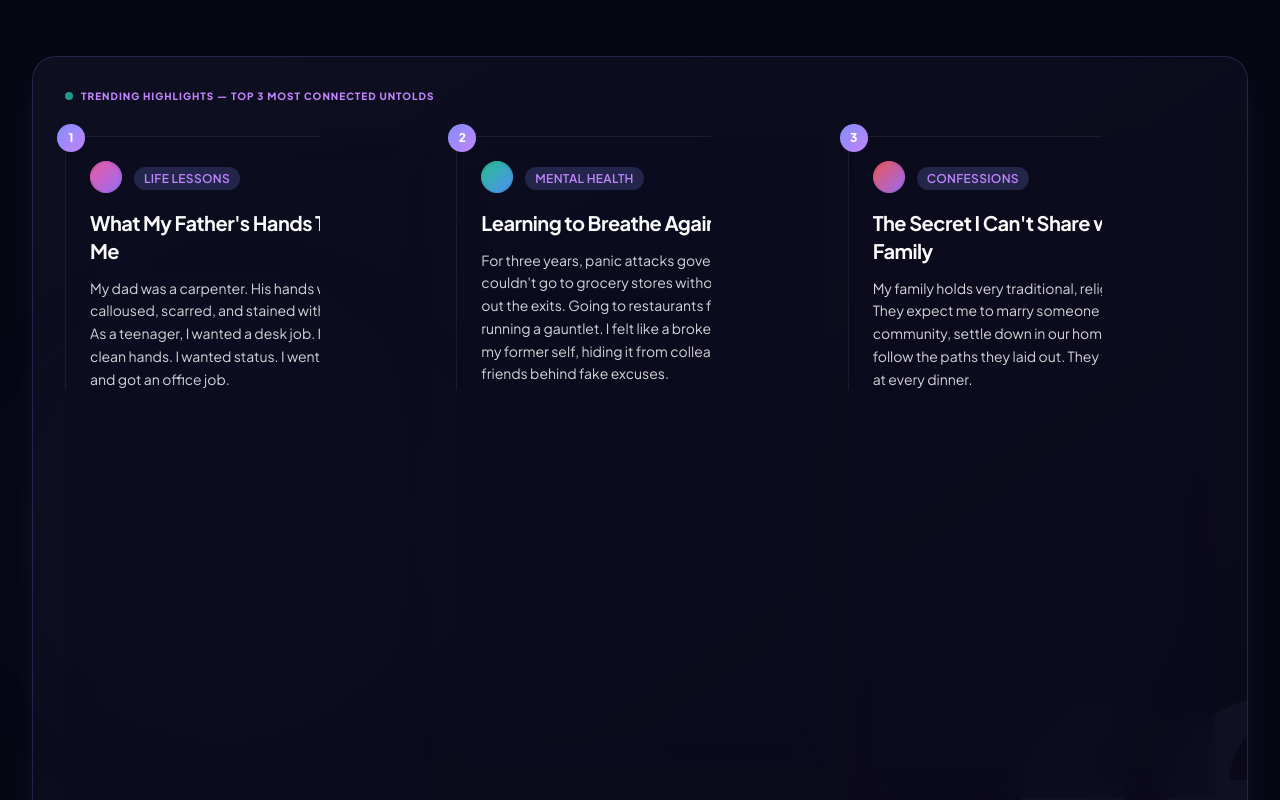
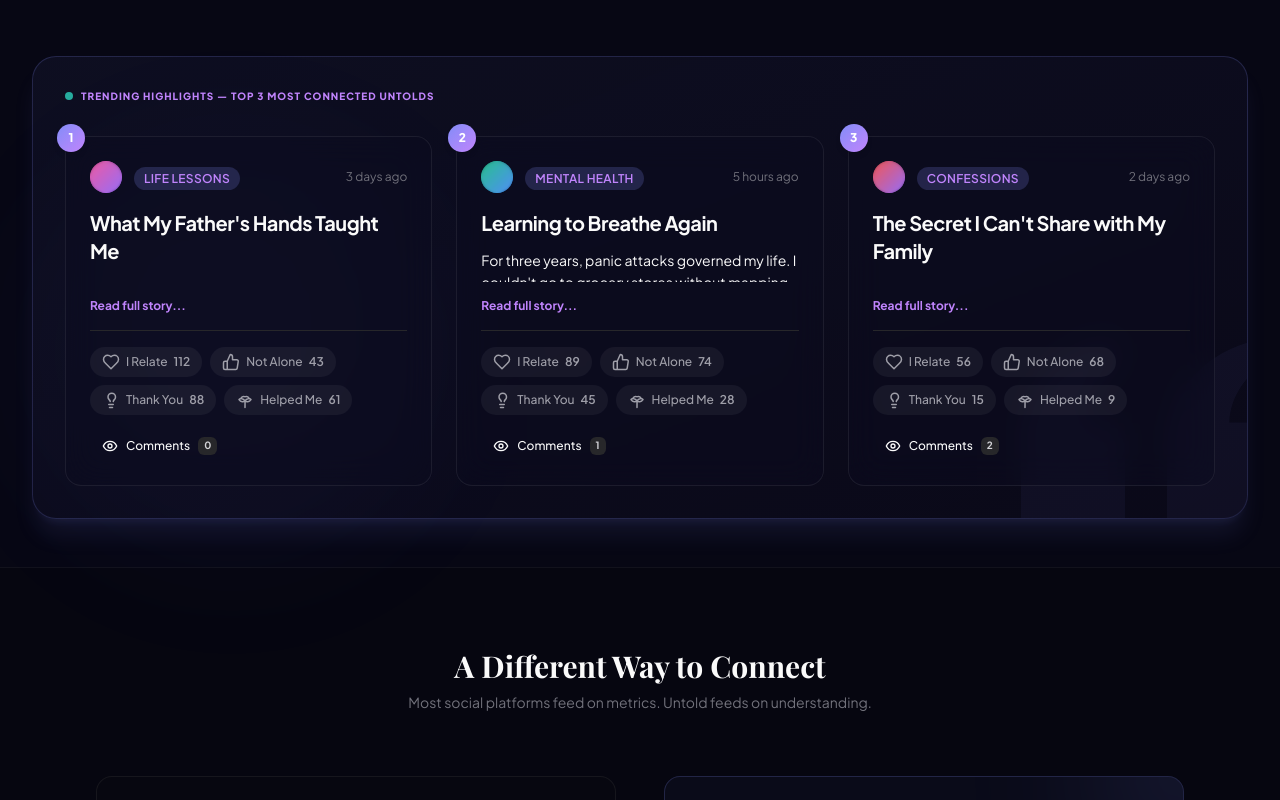
Before and after one commit to warr-dev/untold, a Next.js app: page / in a window 1280 px wide. Shown: the part 940-1740 px from the top of the page. Built offline with nearby package versions, Linux system fonts and the light colour scheme; a web font is replaced by a local one.

Commit message:
feat: enforce uniform card height and add story detail modal

```diff
--- a/src/app/page.tsx
+++ b/src/app/page.tsx
@@ -1,7 +1,7 @@
 "use client";
 
 import React, { useState, useEffect } from "react";
-import { LogoIcon, SunIcon, MoonIcon, PlusIcon, QuoteIcon } from "../components/icons";
+import { LogoIcon, SunIcon, MoonIcon, PlusIcon, QuoteIcon, CloseIcon } from "../components/icons";
 import { StoryCard, StoryProps, ReactionData } from "../components/story-card";
 import { ShareStoryModal } from "../components/share-story-modal";
 
@@ -85,6 +85,7 @@ const CATEGORIES = [
 export default function Home() {
   const [stories, setStories] = useState<StoryProps[]>(INITIAL_STORIES);
   const [activeReactions, setActiveReactions] = useState<{ [storyId: string]: { [key: string]: boolean } }>({});
+  const [detailedStoryId, setDetailedStoryId] = useState<string | null>(null);
   const [selectedCategory, setSelectedCategory] = useState("All");
   const [isModalOpen, setIsModalOpen] = useState(false);
   const [theme, setTheme] = useState<"dark" | "light">("dark");
@@ -335,6 +336,7 @@ export default function Home() {
                     onReactionClick={(type) => handleReaction(story.id, type)}
                     comments={story.comments}
                     onAddComment={(text) => handleAddComment(story.id, text)}
+                    onOpenDetails={() => setDetailedStoryId(story.id)}
                   />
                 </div>
               ))}
@@ -479,6 +481,7 @@ export default function Home() {
                 onReactionClick={(type) => handleReaction(story.id, type)}
                 comments={story.comments}
                 onAddComment={(text) => handleAddComment(story.id, text)}
+                onOpenDetails={() => setDetailedStoryId(story.id)}
               />
             ))}
           </div>
@@ -583,6 +586,46 @@ export default function Home() {
         onClose={() => setIsModalOpen(false)}
         onSubmit={handleCreateStory}
       />
+
+      {/* Story Detail Modal */}
+      {detailedStoryId && stories.find((s) => s.id === detailedStoryId) && (() => {
+        const detailedStory = stories.find((s) => s.id === detailedStoryId)!;
+        return (
+          <div className="fixed inset-0 z-50 flex items-center justify-center p-4">
+            {/* Backdrop */}
+            <div
+              className="absolute inset-0 bg-black/60 backdrop-blur-sm transition-opacity"
+              onClick={() => setDetailedStoryId(null)}
+            />
+
+            {/* Modal Container */}
+            <div className="glass-panel relative w-full max-w-2xl rounded-2xl bg-white dark:bg-[#0d0c24] p-6 shadow-2xl animate-scaleIn transition-all duration-300 border border-zinc-200 dark:border-white/10 max-h-[90vh] overflow-y-auto">
+              {/* Header / Close button */}
+              <div className="flex justify-between items-center pb-4 border-b border-zinc-150 dark:border-white/5 mb-6">
+                <span className="text-xs font-extrabold tracking-widest text-brand-indigo dark:text-brand-lavender uppercase">
+                  Story Details
+                </span>
+                <button
+                  onClick={() => setDetailedStoryId(null)}
+                  className="p-1 rounded-full text-zinc-400 hover:bg-zinc-100 hover:text-zinc-700 dark:hover:bg-white/5 dark:hover:text-zinc-200 transition-colors"
+                >
+                  <CloseIcon size={22} />
+                </button>
+              </div>
+
+              {/* Controlled Story Card in details mode (no onOpenDetails prop) */}
+              <StoryCard
+                story={detailedStory}
+                reactions={detailedStory.reactions}
+                activeReactions={activeReactions[detailedStory.id]}
+                onReactionClick={(type) => handleReaction(detailedStory.id, type)}
+                comments={detailedStory.comments}
+                onAddComment={(text) => handleAddComment(detailedStory.id, text)}
+              />
+            </div>
+          </div>
+        );
+      })()}
     </div>
   );
 }
--- a/src/components/story-card.tsx
+++ b/src/components/story-card.tsx
@@ -35,6 +35,7 @@ interface StoryCardProps {
   onReactionClick?: (type: keyof ReactionData) => void;
   comments?: CommentData[];
   onAddComment?: (commentText: string) => void;
+  onOpenDetails?: () => void;
 }
 
 export const StoryCard: React.FC<StoryCardProps> = ({
@@ -44,6 +45,7 @@ export const StoryCard: React.FC<StoryCardProps> = ({
   onReactionClick,
   comments: propComments,
   onAddComment,
+  onOpenDetails,
 }) => {
   const [localReactions, setLocalReactions] = useState<ReactionData>(story.reactions);
   const [localActiveReactions, setLocalActiveReactions] = useState<{ [key: string]: boolean }>({
@@ -104,7 +106,12 @@ export const StoryCard: React.FC<StoryCardProps> = ({
   };
 
   return (
-    <article className="glass-panel group relative flex flex-col rounded-2xl p-6 transition-all duration-300 hover:shadow-xl hover:shadow-brand-indigo/5 hover:border-brand-indigo/20 dark:hover:bg-brand-indigo/[0.03]">
+    <article
+      onClick={() => onOpenDetails && onOpenDetails()}
+      className={`glass-panel group relative flex flex-col rounded-2xl p-6 transition-all duration-300 hover:shadow-xl hover:shadow-brand-indigo/5 hover:border-brand-indigo/20 dark:hover:bg-brand-indigo/[0.03] ${
+        onOpenDetails ? "min-h-[350px] h-[350px] cursor-pointer" : "h-auto"
+      }`}
+    >
       {/* Upper row: Avatar aura & Category & Time */}
       <div className="flex items-center justify-between mb-4">
         <div className="flex items-center gap-3">
@@ -130,9 +137,26 @@ export const StoryCard: React.FC<StoryCardProps> = ({
       </h3>
 
       {/* Content */}
-      <p className="text-sm leading-relaxed text-zinc-600 dark:text-zinc-300 mb-6 whitespace-pre-wrap font-sans flex-1">
+      <p
+        className={`text-sm leading-relaxed text-zinc-650 dark:text-zinc-350 mb-4 whitespace-pre-wrap font-sans flex-1 ${
+          onOpenDetails ? "line-clamp-4 overflow-hidden" : ""
+        }`}
+      >
         {story.content}
       </p>
+
+      {/* Read More link */}
+      {onOpenDetails && story.content.length > 180 && (
+        <button
+          onClick={(e) => {
+            e.stopPropagation();
+            onOpenDetails();
+          }}
+          className="text-xs font-bold text-brand-indigo dark:text-brand-lavender hover:underline self-start mb-4"
+        >
+          Read full story...
+        </button>
+      )}
 
       {/* Interaction Bar */}
       <div className="flex flex-wrap items-center justify-between gap-4 pt-4 border-t border-zinc-100 dark:border-zinc-800">
@@ -140,7 +164,10 @@ export const StoryCard: React.FC<StoryCardProps> = ({
         <div className="flex flex-wrap gap-2">
           {/* ❤️ I Relate */}
           <button
-            onClick={() => handleReactionClick("relate")}
+            onClick={(e) => {
+              e.stopPropagation();
+              handleReactionClick("relate");
+            }}
             className={`flex items-center gap-1.5 px-3 py-1.5 rounded-full text-xs font-medium transition-all duration-300 ${
               activeReactions.relate
                 ? "bg-rose-500/15 text-rose-500 scale-105"
@@ -156,11 +183,14 @@ export const StoryCard: React.FC<StoryCardProps> = ({
 
           {/* 🤝 You're Not Alone */}
           <button
-            onClick={() => handleReactionClick("alone")}
+            onClick={(e) => {
+              e.stopPropagation();
+              handleReactionClick("alone");
+            }}
             className={`flex items-center gap-1.5 px-3 py-1.5 rounded-full text-xs font-medium transition-all duration-300 ${
               activeReactions.alone
                 ? "bg-brand-lavender/15 text-brand-lavender scale-105"
-                : "bg-zinc-100 text-zinc-500 hover:bg-zinc-200 dark:bg-white/5 dark:text-zinc-400 dark:hover:bg-white/10"
+                : "bg-zinc-100 text-zinc-505 hover:bg-zinc-200 dark:bg-white/5 dark:text-zinc-400 dark:hover:bg-white/10"
             }`}
           >
             <HandsIcon
@@ -172,7 +202,10 @@ export const StoryCard: React.FC<StoryCardProps> = ({
 
           {/* 💡 Thank You */}
           <button
-            onClick={() => handleReactionClick("thank")}
+            onClick={(e) => {
+              e.stopPropagation();
+              handleReactionClick("thank");
+            }}
             className={`flex items-center gap-1.5 px-3 py-1.5 rounded-full text-xs font-medium transition-all duration-300 ${
               activeReactions.thank
                 ? "bg-amber-500/15 text-amber-500 scale-105"
@@ -188,7 +221,10 @@ export const StoryCard: React.FC<StoryCardProps> = ({
 
           {/* 🌱 This Helped Me */}
           <button
-            onClick={() => handleReactionClick("help")}
+            onClick={(e) => {
+              e.stopPropagation();
+              handleReactionClick("help");
+            }}
             className={`flex items-center gap-1.5 px-3 py-1.5 rounded-full text-xs font-medium transition-all duration-300 ${
               activeReactions.help
                 ? "bg-brand-teal/15 text-brand-teal scale-105"
@@ -206,8 +242,11 @@ export const StoryCard: React.FC<StoryCardProps> = ({
         {/* Comment Action Toggle */}
         <div>
           <button
-            onClick={() => setShowComments(!showComments)}
-            className="flex items-center gap-2 px-3 py-1.5 rounded-full text-xs font-medium text-zinc-400 hover:text-zinc-900 dark:hover:text-zinc-200 hover:bg-zinc-100 dark:hover:bg-white/5 transition-all duration-300"
+            onClick={(e) => {
+              e.stopPropagation();
+              setShowComments(!showComments);
+            }}
+            className="flex items-center gap-2 px-3 py-1.5 rounded-full text-xs font-medium text-zinc-450 hover:text-zinc-900 dark:hover:text-zinc-200 hover:bg-zinc-100 dark:hover:bg-white/5 transition-all duration-300"
           >
             <EyeIcon size={16} />
             <span>Comments</span>
@@ -220,7 +259,10 @@ export const StoryCard: React.FC<StoryCardProps> = ({
 
       {/* Expandable Comments Drawer */}
       {showComments && (
-        <div className="mt-5 pt-5 border-t border-zinc-100 dark:border-zinc-800 animate-fadeIn duration-300">
+        <div
+          onClick={(e) => e.stopPropagation()}
+          className="mt-5 pt-5 border-t border-zinc-100 dark:border-zinc-800 animate-fadeIn duration-300"
+        >
           <h4 className="text-xs font-bold text-zinc-400 dark:text-zinc-500 uppercase tracking-wider mb-3">
             Anonymous Conversations ({commentsList.length})
           </h4>
```
